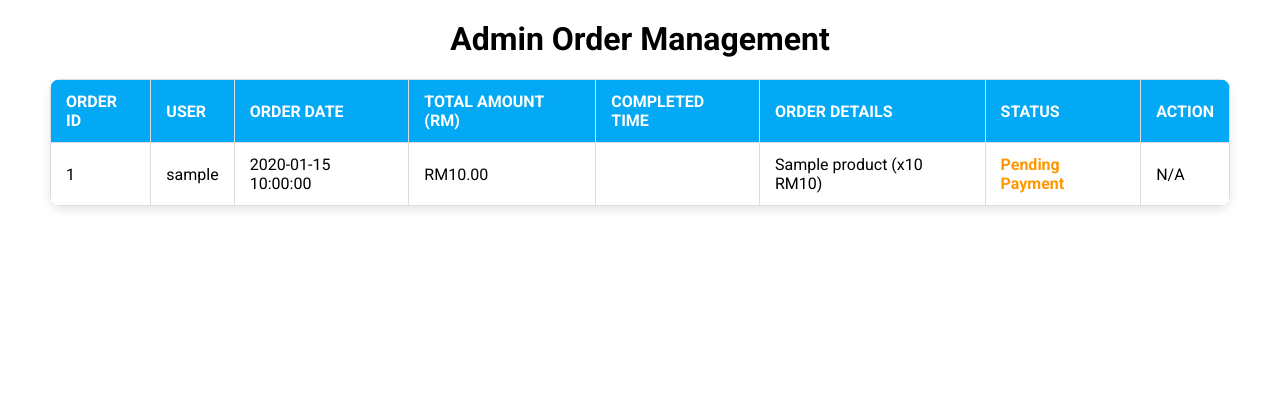
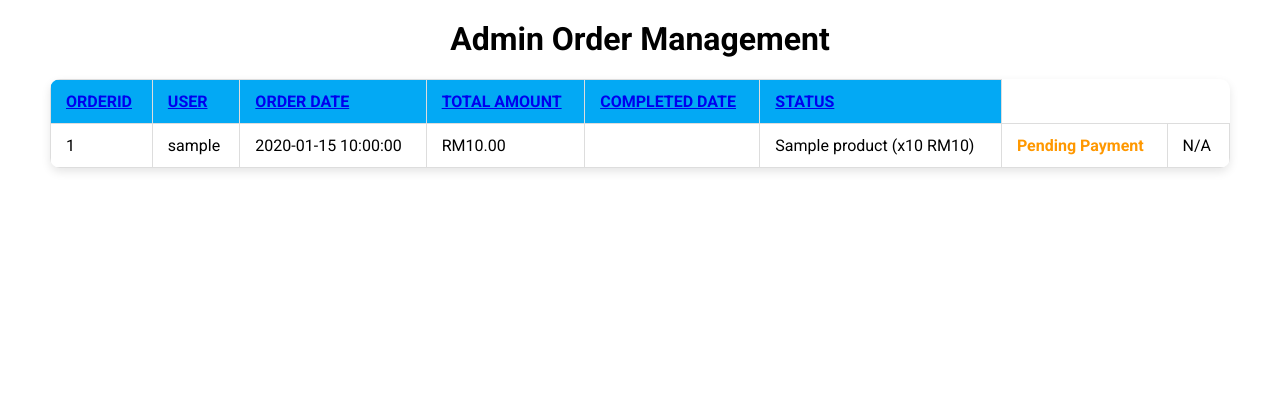
Before and after one commit to NHP0820/BookHero, a PHP site: page /staffOrder.php in a window 1280 px wide. Shown: the part 88-497 px from the top of the page. Run offline with PHP 8.4, Linux system fonts and the light colour scheme; tables that the repository leaves empty or names only in its code hold one stand-in row (values such as "Sample post").

Commit message:
show all changes

```diff
--- a/app/_base.php
+++ b/app/_base.php
@@ -234,3 +234,20 @@ function update_cart($id, $unit) {
 }
 
 $_units = array_combine(range(1, 10), range (1, 10));
+
+
+//generate headers for table
+function table_headers($fields, $sort, $dir, $href = '')
+{
+    foreach ($fields as $k => $v) {
+        $d = 'asc'; // Default direction
+        $c = '';    // Default class
+
+        if ($k == $sort) {
+            $d = $dir == 'asc' ? 'desc' : 'asc';
+            $c = $dir;
+        }
+
+        echo "<th><a href='?sort=$k&dir=$d&$href' class='$c'>$v</a></th>";
+    }
+}
--- a/app/staffOrder.php
+++ b/app/staffOrder.php
@@ -1,11 +1,28 @@
 <?php
 require '_base.php';
 
+$fields = [
+    'order_id'         => 'Orderid',
+    'user_id'       => 'User',
+    'order_date'     => 'Order Date',
+    'total_amount' => 'Total Amount',
+    'expired_time' => 'Completed Date',
+    'status_id' => 'status',
+    'status_id' => 'status',
 
+];
 
-//-----------------------------------------------------------------------------
-$orderlist = $_db->prepare("
-      SELECT
+$sort = req('sort');
+key_exists($sort, $fields) || $sort = 'order_id';
+
+$dir = req('dir');
+in_array($dir, ['asc', 'desc']) || $dir = 'asc';
+
+// (2) Paging
+$page = req('page', 1);
+
+require_once 'lib/SimplePager.php';
+$p = new SimplePager("SELECT
     o.order_id,
     u.username AS user_name,
     o.order_date,
@@ -18,11 +35,8 @@ FROM `order` o
 JOIN user u ON o.user_id = u.user_id
 JOIN order_detail od ON o.order_id = od.order_id
 JOIN product p ON od.product_id = p.product_id
-GROUP BY o.order_id;
-");
-$orderlist->execute();
-$orders = $orderlist->fetchAll(PDO::FETCH_ASSOC);
-
+GROUP BY $sort $dir", [], 10, $page);
+$orders = $p->result;
 
 
 
@@ -38,7 +52,7 @@ if (isset($_POST['mark_done'])) {
     $order_id = $_POST['order_id'];
 
 
-    $updateOrder = $_db->prepare("UPDATE `order` SET status_id = 3 WHERE order_id = ?");
+    $updateOrder = $_db->prepare("UPDATE `order` SET status_id = 3 , expired_time = NOW() WHERE order_id = ?");
     $updateOrder->execute([$order_id]);
 
 
@@ -55,30 +69,23 @@ if (isset($_POST['mark_done'])) {
 
 <table class="order-table">
     <tr>
-        <th>Order ID</th>
-        <th>User</th>
-        <th>Order Date</th>
-        <th>Total Amount (RM)</th>
-        <th>Completed Time</th>
-        <th>Order Details</th>
-        <th>Status</th>
-        <th>Action</th>
+    <?= table_headers($fields, $sort, $dir, "page=$page") ?>
     </tr>
     <?php foreach ($orders as $order) { ?>
     <tr>
-        <td><?= $order['order_id'] ?></td>
-        <td><?= $order['user_name'] ?></td>
-        <td><?= $order['order_date'] ?></td>
-        <td>RM<?= number_format($order['total_amount'], 2) ?></td>
-        <td><?= !empty($order['expired_time']) ? date('Y-m-d', strtotime($order['expired_time'])) : '' ?></td>
-        <td><?= $order['order_details'] ?></td>
+        <td><?= $order->order_id ?></td>
+        <td><?= $order->user_name ?></td>
+        <td><?= $order->order_date ?></td>
+        <td>RM<?= number_format($order->total_amount, 2) ?></td>
+        <td><?= !empty($order->expired_time) ? date('Y-m-d', strtotime($order->expired_time)) : '' ?></td>
+        <td><?= $order->order_details ?></td>
         <td>
             <?php
-            if ($order['status_id'] == 1) {
+            if ($order->status_id == 1) {
                 echo '<span class="status-pending">Pending Payment</span>';
-            } elseif ($order['status_id'] == 2) {
+            } elseif ($order->status_id == 2) {
                 echo '<span class="status-delivery">Pending Delivery</span>';
-            } elseif ($order['status_id'] == 3) {
+            } elseif ($order->status_id == 3) {
                 echo '<span class="status-done">Delivered</span>';
             } else {
                 echo '<span class="status-cancelled">Cancelled</span>';
@@ -86,10 +93,10 @@ if (isset($_POST['mark_done'])) {
             ?>
         </td>
         <td>
-            <?php if ($order['status_id'] == 2) { ?>
+            <?php if ($order->status_id == 2) { ?>
                 <form method="post">
-                    <input type="hidden" name="order_id" value="<?= $order['order_id'] ?>">
-                    <button type="submit" name="mark_done" class="action-button btn-delivered">Mark as Delivered</button>
+                    <input type="hidden" name="order_id" value="<?= $order->order_id ?>">
+                    <button type="submit" name="mark_done" class="action-button btn-delivered" onclick="return confirm('Are you sure you want to mark order_id =  <?= $order->order_id ?> as Delivered?');">Mark as Delivered</button>
                 </form>
             <?php } else { echo "N/A"; } ?>
         </td>
```
